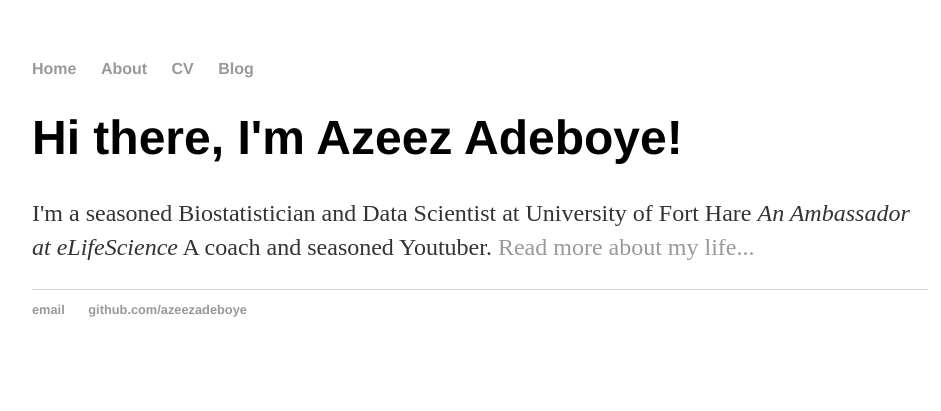
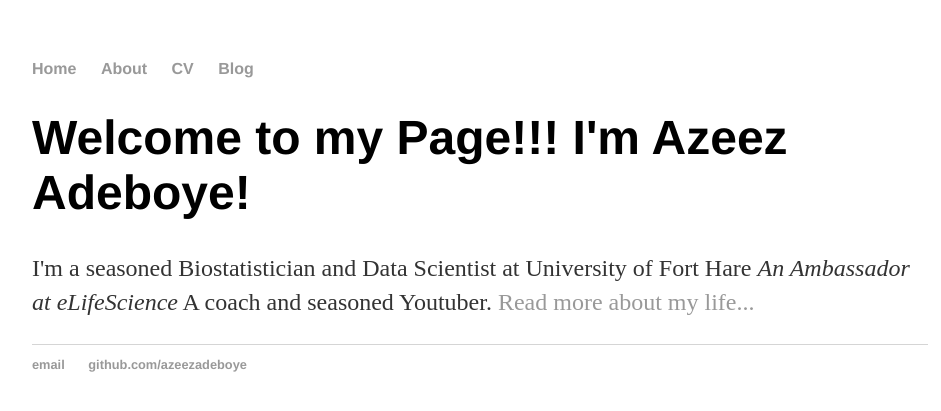
Before and after one commit to Azeezadeboye/azeezadeboye.github.io, a Jekyll site: the page built from blog/index.html, in a window 1280 px wide. Shown: the top 411 px of the page, without its empty margins (160-1101 px from the left). Built offline with Jekyll 4.4.1, drawn with Linux system fonts in a browser that asks for light colours.

Commit message:
Update default.html

```diff
--- a/_layouts/default.html
+++ b/_layouts/default.html
@@ -16,7 +16,7 @@
 		</nav>
 		<div class="container">
     		<div class="blurb">
-        		<h1>Hi there, I'm Azeez Adeboye!</h1>
+        		<h1>Welcome to my Page!!! I'm Azeez Adeboye!</h1>
 				<p>I'm a seasoned Biostatistician and Data Scientist at University of Fort Hare <em>An Ambassador at eLifeScience</em> A coach and seasoned Youtuber. <a href="/about">Read more about my life...</a></p>
     		</div><!-- /.blurb -->
 		</div><!-- /.container -->
```
